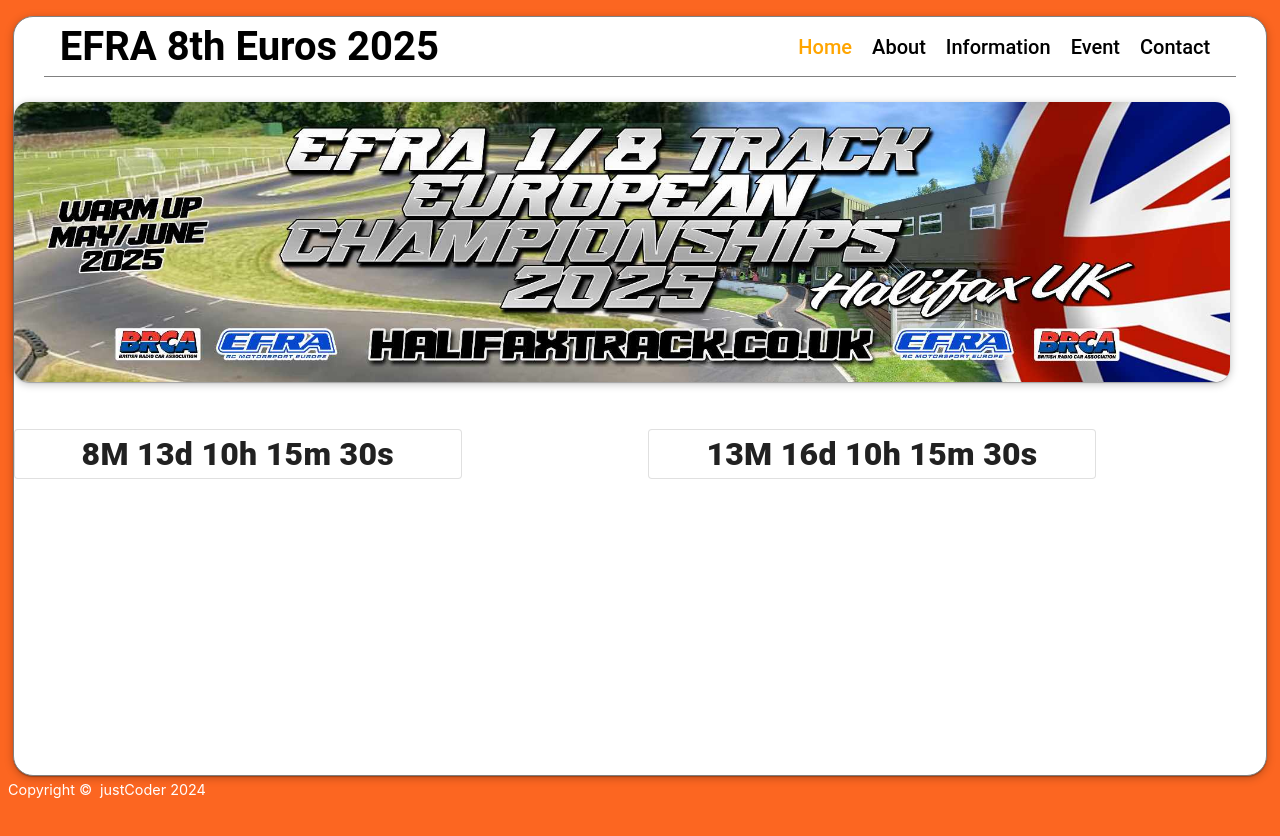
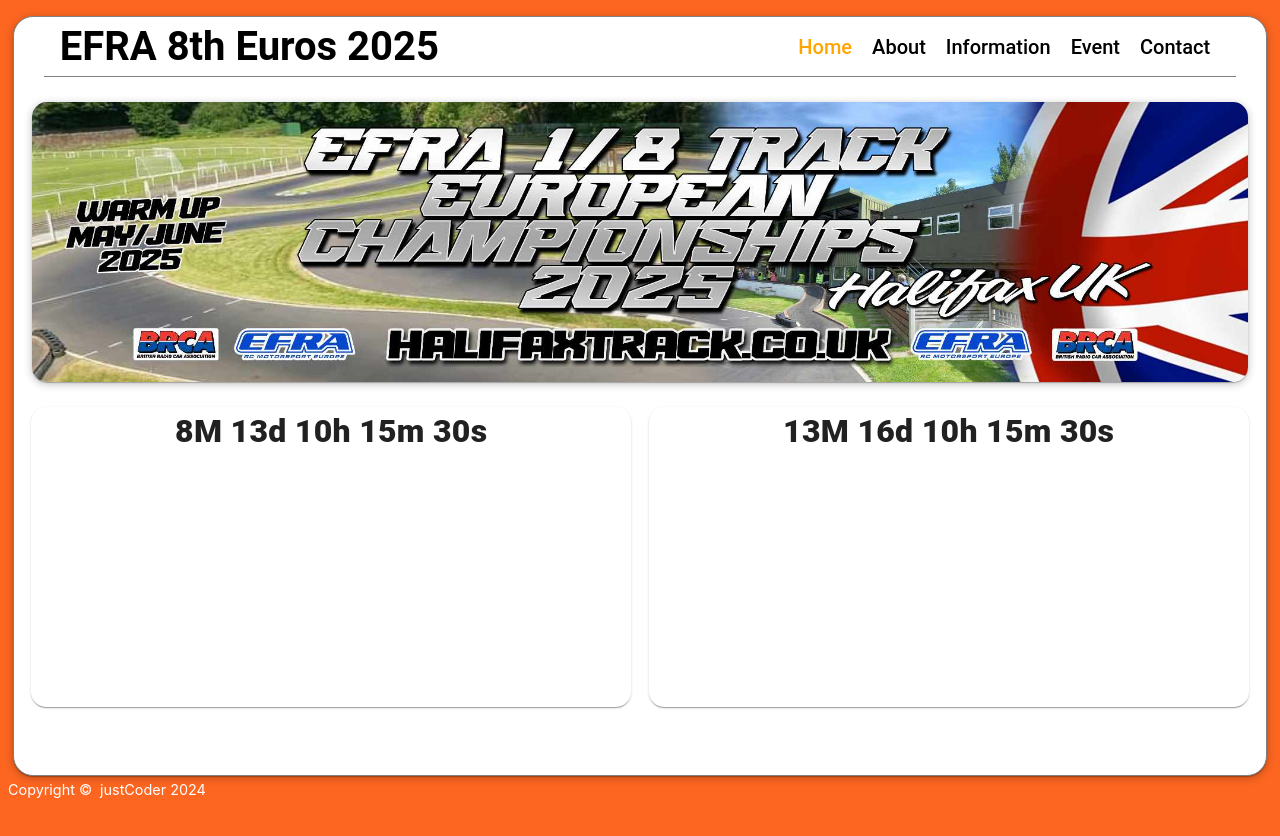
Before and after one commit to JC-Sites-Business/EFRA-8th-Euros-2025, a React (Vite) app: page /home in a window 1280 px wide. Shown: the top 836 px of the page. Before the commit the page ends 801 px from the top, so only its background shows below. Built offline with nearby package versions, Linux system fonts and the light colour scheme.

Commit message:
refactored app from grid to flexbox

```diff
--- a/src/views/Home/components/Counter/Counter.tsx
+++ b/src/views/Home/components/Counter/Counter.tsx
@@ -19,7 +19,7 @@
   const dateState: number = compareAsc(finishDate.setHours(0, 0, 0, 0), new Date().setHours(0, 0, 0, 0));
 
   return (
-    <Stack justifyContent={"center"} alignItems={"center"}>
+    <Stack justifyContent={"center"} alignItems={"center"} className="counter-container">
       {dateState < 1 ? (
         <Typography sx={{ fontWeight: 900, fontSize: "2rem" }}>
           {dateState === 0 ? "Event Has Started." : "Event Has Passed."}
--- a/src/views/Home/components/HomePageLayout/HomePageLayout.scss
+++ b/src/views/Home/components/HomePageLayout/HomePageLayout.scss
@@ -7,7 +7,9 @@
 }
 
 .card-container {
-  // display: flex;
-  max-width: 35dvw;
-  min-width: 400px;
+  // max-width: 35dvw;
+  // min-width: 400px;
+  width: 600px;
+  height: 300px;
+  border-radius: 15px !important;
 }
--- a/src/views/Home/components/HomePageLayout/HomePageLayout.tsx
+++ b/src/views/Home/components/HomePageLayout/HomePageLayout.tsx
@@ -1,4 +1,4 @@
-import { Card, Grid, Box } from "@mui/material";
+import { Card, Grid, Box, Stack } from "@mui/material";
 import React, { useEffect, useState } from "react";
 import bannerLarge from "../../../../common/assets/eurosLarge.jpg";
 import bannerSmall from "../../../../common/assets/eurosSmall.jpg";
@@ -46,24 +46,18 @@
   }, []);
 
   return (
-    <Grid container spacing={2}>
-      <Grid item xs={12}>
-        <img className="banner-image" src={imageSrc} alt="euros 2025 banner" />
-      </Grid>
-      <Grid item xs={6}>
-        <Card variant="outlined" className="card-container">
+    <Stack>
+      <img className="banner-image" src={imageSrc} alt="euros 2025 banner" />
+      <Stack direction={"row"} justifyContent={"space-evenly"} sx={{ flexWrap: "wrap" }}>
+        <Card className="card-container">
           <Counter countDownData={{ ...warmUpTimeLeft, finishDate: warmUpDate }} />
         </Card>
-      </Grid>
-      <Grid item xs={6}>
-        <Card variant="outlined" className="card-container">
+        <Card className="card-container">
           <Counter countDownData={{ ...eventTimeLeft, finishDate: eventDate }} />
         </Card>
-      </Grid>
-      <Grid item xs={12}>
-        <Box sx={{ height: 300 }}></Box>
-      </Grid>
-    </Grid>
+      </Stack>
+      <Box sx={{ height: 300 }}></Box>
+    </Stack>
   );
 };
 
--- a/src/views/Layout/page/LayoutPage.tsx
+++ b/src/views/Layout/page/LayoutPage.tsx
@@ -42,9 +42,7 @@
           }}
         >
           <NavBar />
-          <Stack justifyContent={"center"} alignItems={"center"}>
-            {children}
-          </Stack>
+          {children}
         </Box>
       </Stack>
       <Footer footer={footer} link={footerLink} />
```
